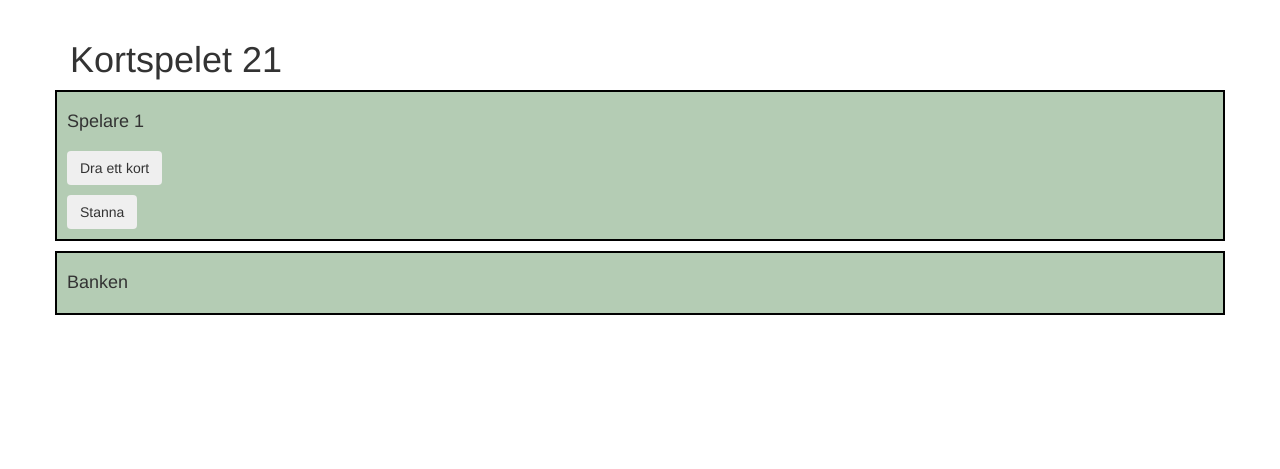
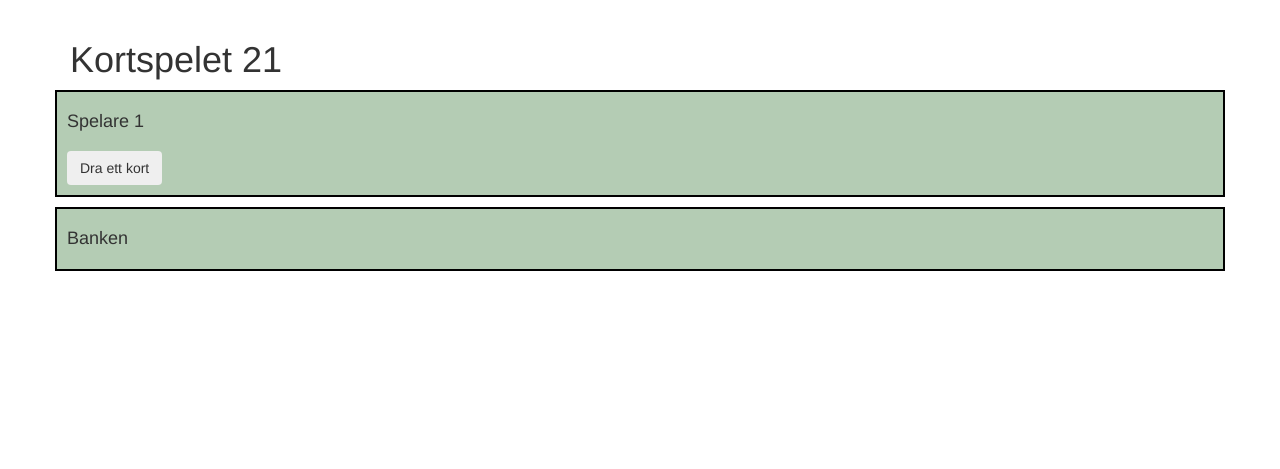
Before and after one commit to agnesrodhe/report, a Symfony app: template templates/game/game-start.html.twig in a window 1280 px wide. Shown: the part 52-521 px from the top of the page. Run offline with Twig, Linux system fonts and the light colour scheme; the template is opened without the code that fills it, so the values that code supplies are empty; some libraries are stand-ins or nearby versions.

Commit message:
Button deleted

```diff
--- a/templates/game/game-start.html.twig
+++ b/templates/game/game-start.html.twig
@@ -9,7 +9,6 @@
     <form action="{{ url("game-draw") }}">
         <input type="submit" class="btn knapp" value="Dra ett kort" />
     </form>
-    <button class="btn knapp">Stanna</button>
 </div>
 
 
```
